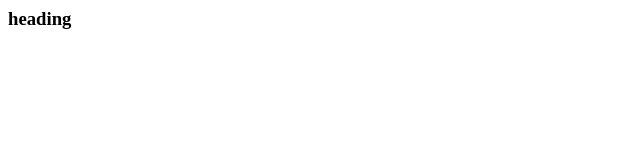
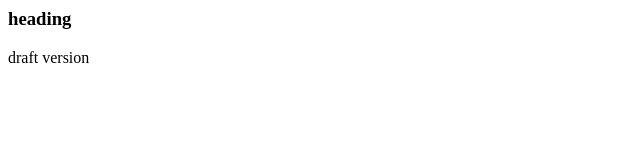
Before and after one commit to ldavulur/test-project, a plain HTML site: page index.html in a window 1280 px wide. Shown: the full height of the page, 0-640 px from the left. Drawn offline with Linux system fonts and the light colour scheme.

Commit message:
Update index.html

```diff
--- a/index.html
+++ b/index.html
@@ -3,5 +3,6 @@
 </head>
 <body>
   <h3>heading</h3>
+  <p>draft version</p>
 </body>
 </html>
```
